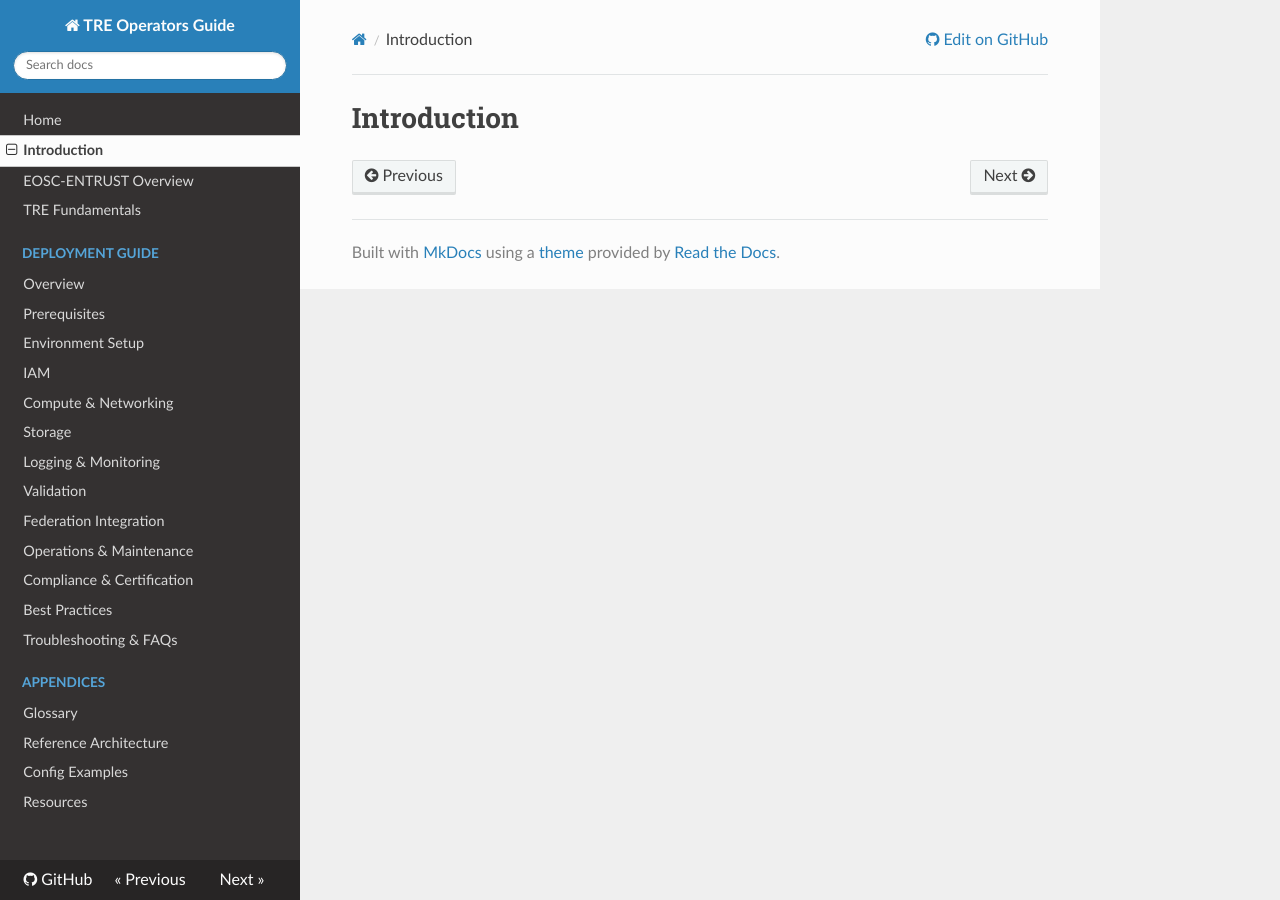
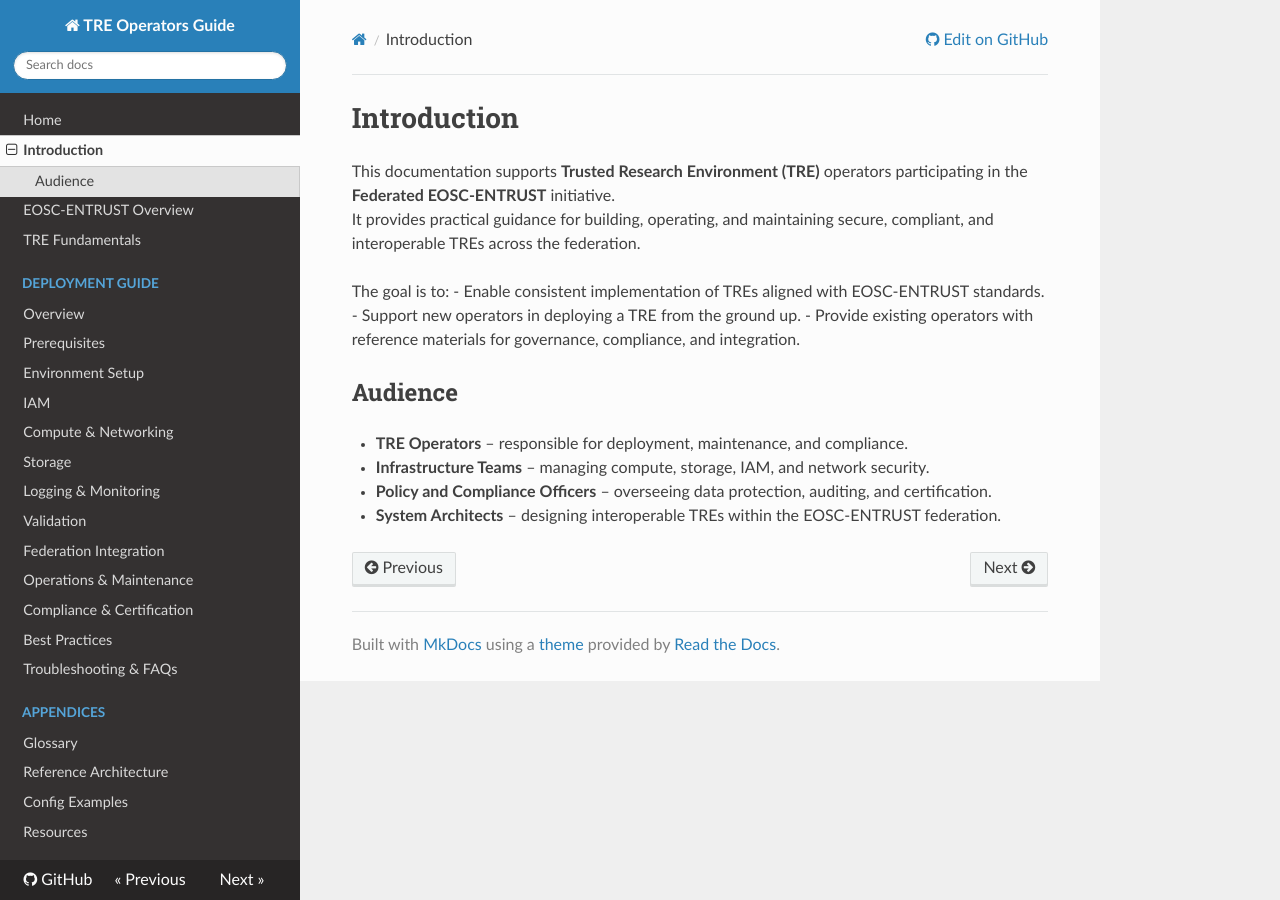
Before and after one commit to unioslo/tre-operators-docs, an MkDocs documentation site: the page built from docs/introduction.md, in a window 1280 px wide. Built offline with MkDocs 1.6.1, drawn with Linux system fonts in a browser that asks for light colours; nearby versions of some CDN libraries.

Commit message:
Enhance introduction.md with detailed goals and audience descriptions for TRE operators

```diff
--- a/docs/introduction.md
+++ b/docs/introduction.md
@@ -1 +1,16 @@
 # Introduction
+
+This documentation supports **Trusted Research Environment (TRE)** operators participating in the **Federated EOSC-ENTRUST** initiative.
+It provides practical guidance for building, operating, and maintaining secure, compliant, and interoperable TREs across the federation.
+
+The goal is to:
+- Enable consistent implementation of TREs aligned with EOSC-ENTRUST standards.
+- Support new operators in deploying a TRE from the ground up.
+- Provide existing operators with reference materials for governance, compliance, and integration.
+
+## Audience
+
+- **TRE Operators** – responsible for deployment, maintenance, and compliance.
+- **Infrastructure Teams** – managing compute, storage, IAM, and network security.
+- **Policy and Compliance Officers** – overseeing data protection, auditing, and certification.
+- **System Architects** – designing interoperable TREs within the EOSC-ENTRUST federation.
```
